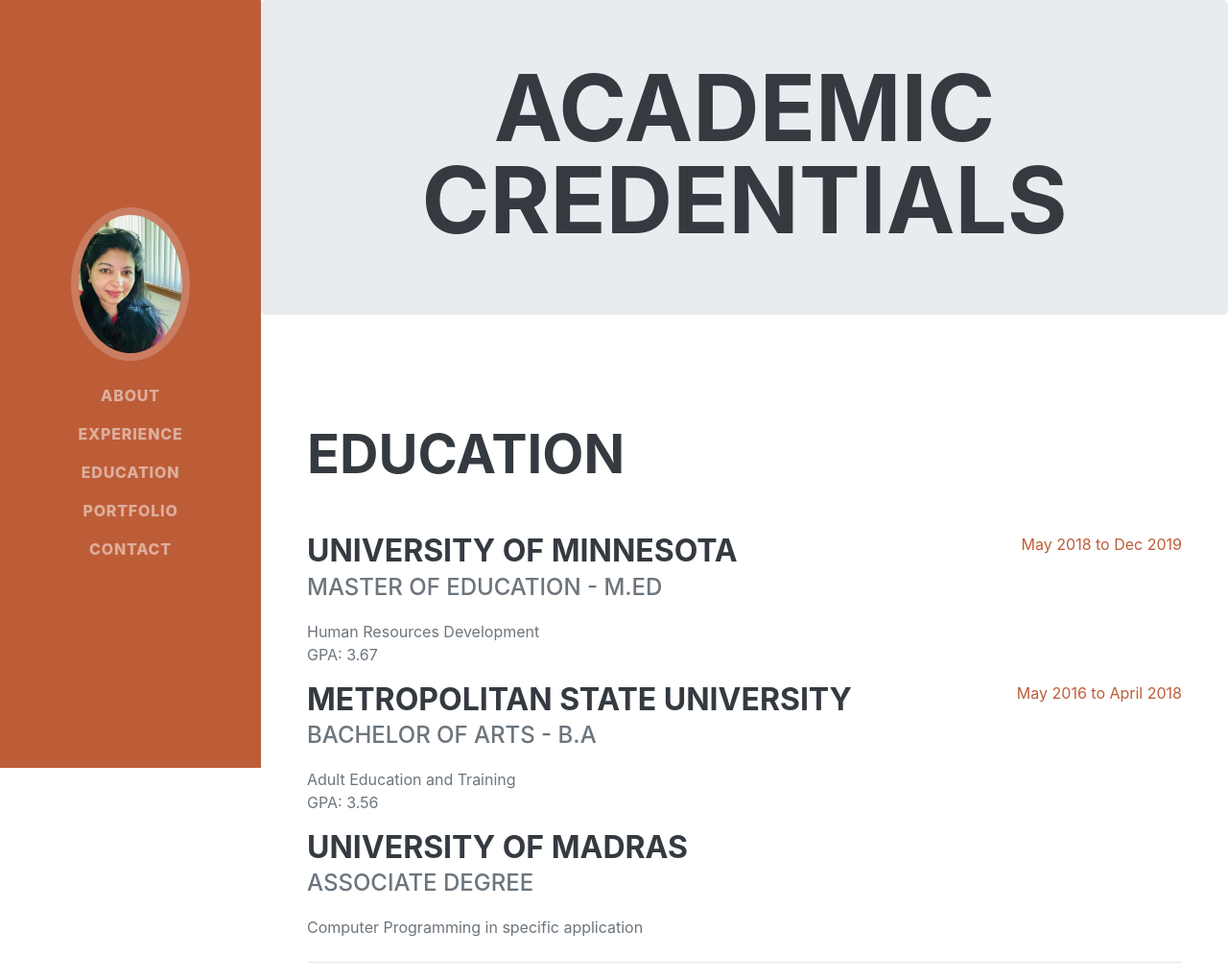
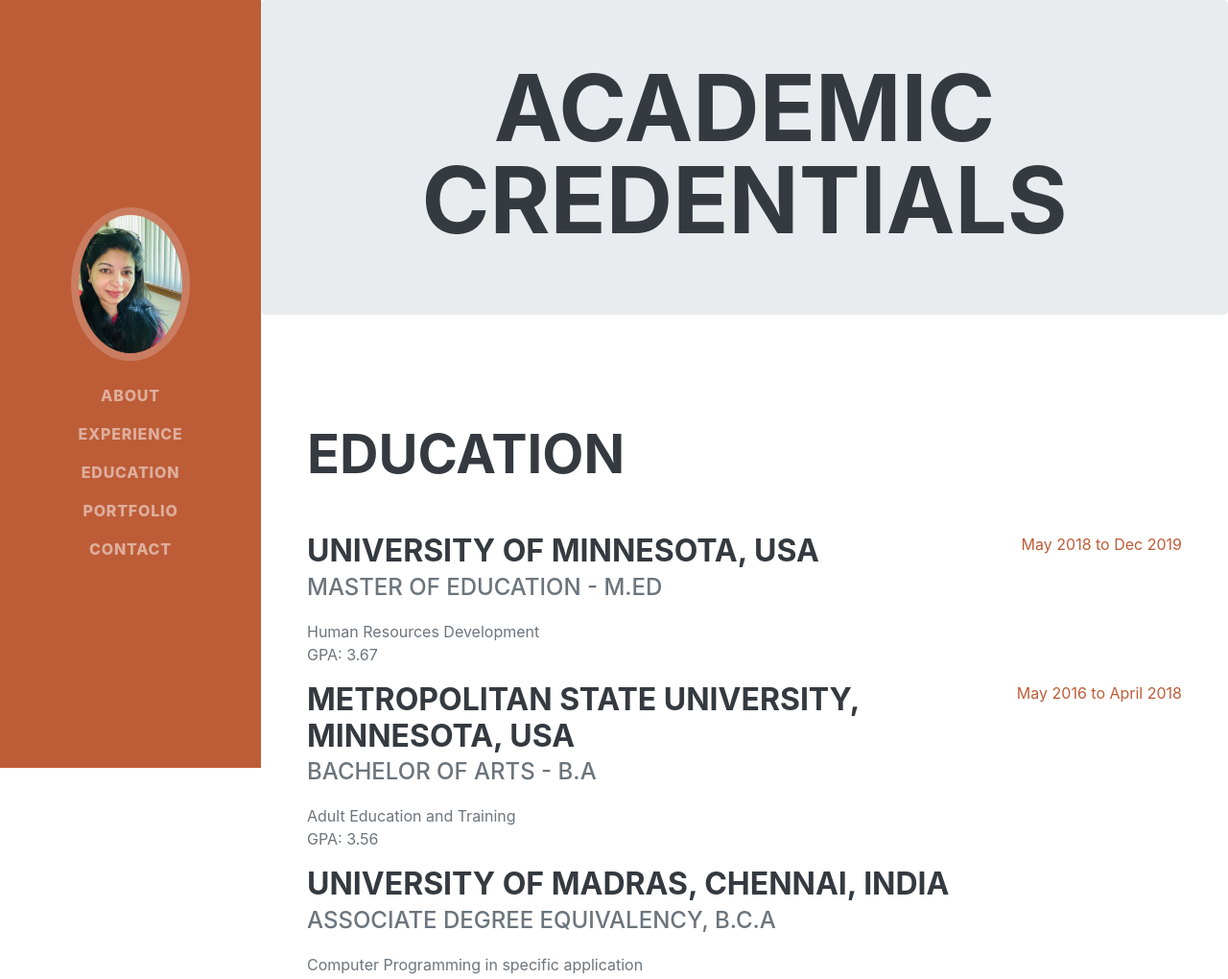
Before and after one commit to Ranjini2020/Updated-Portfolio, a plain HTML site: page education.html in a window 1280 px wide. Shown: the top 1020 px of the page at 96% size. Drawn offline with nearby package versions, Linux system fonts and the light colour scheme; a web font is replaced by a local one.

Commit message:
Education and Experience pages edited

```diff
--- a/education.html
+++ b/education.html
@@ -53,7 +53,7 @@
                     <h2 class="mb-5">Education</h2>
                     <div class="d-flex flex-column flex-md-row justify-content-between">
                         <div class="flex-grow-1">
-                            <h3 class="mb-0">University of Minnesota</h3>
+                            <h3 class="mb-0">University of Minnesota, USA</h3>
                             <div class="subheading mb-3">Master of Education - M.Ed</div>
                             <div>Human Resources Development</div>
                             <p>GPA: 3.67</p>
@@ -62,7 +62,7 @@
                     </div>
                     <div class="d-flex flex-column flex-md-row justify-content-between">
                         <div class="flex-grow-1">
-                            <h3 class="mb-0">Metropolitan State University</h3>
+                            <h3 class="mb-0">Metropolitan State University, Minnesota, USA</h3>
                             <div class="subheading mb-3">Bachelor of Arts - B.A</div>
                             <div>Adult Education and Training</div>
                             <p>GPA: 3.56</p>
@@ -71,8 +71,8 @@
                     </div>
                     <div class="d-flex flex-column flex-md-row justify-content-between">
                         <div class="flex-grow-1">
-                            <h3 class="mb-0">University of Madras</h3>
-                            <div class="subheading mb-3">Associate Degree</div>
+                            <h3 class="mb-0">University of Madras, Chennai, India</h3>
+                            <div class="subheading mb-3">Associate Degree Equivalency, B.C.A</div>
                             <div>Computer Programming in specific application</div>
                         </div>
                         <!-- <div class="flex-shrink-0"><span class="text-primary">Mar 2000 to Mar 2003</span></div> -->
```
Also changed, not shown: experience.html (+3 -3 lines).
